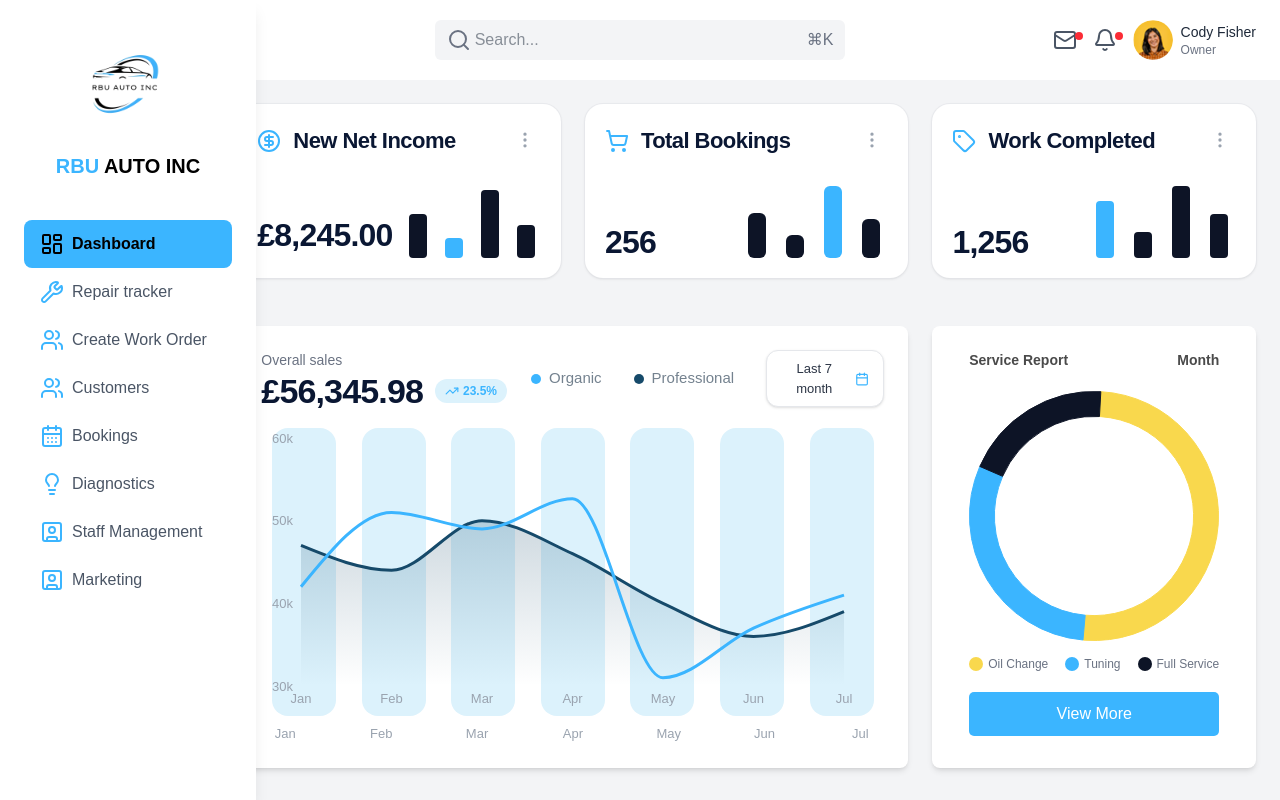
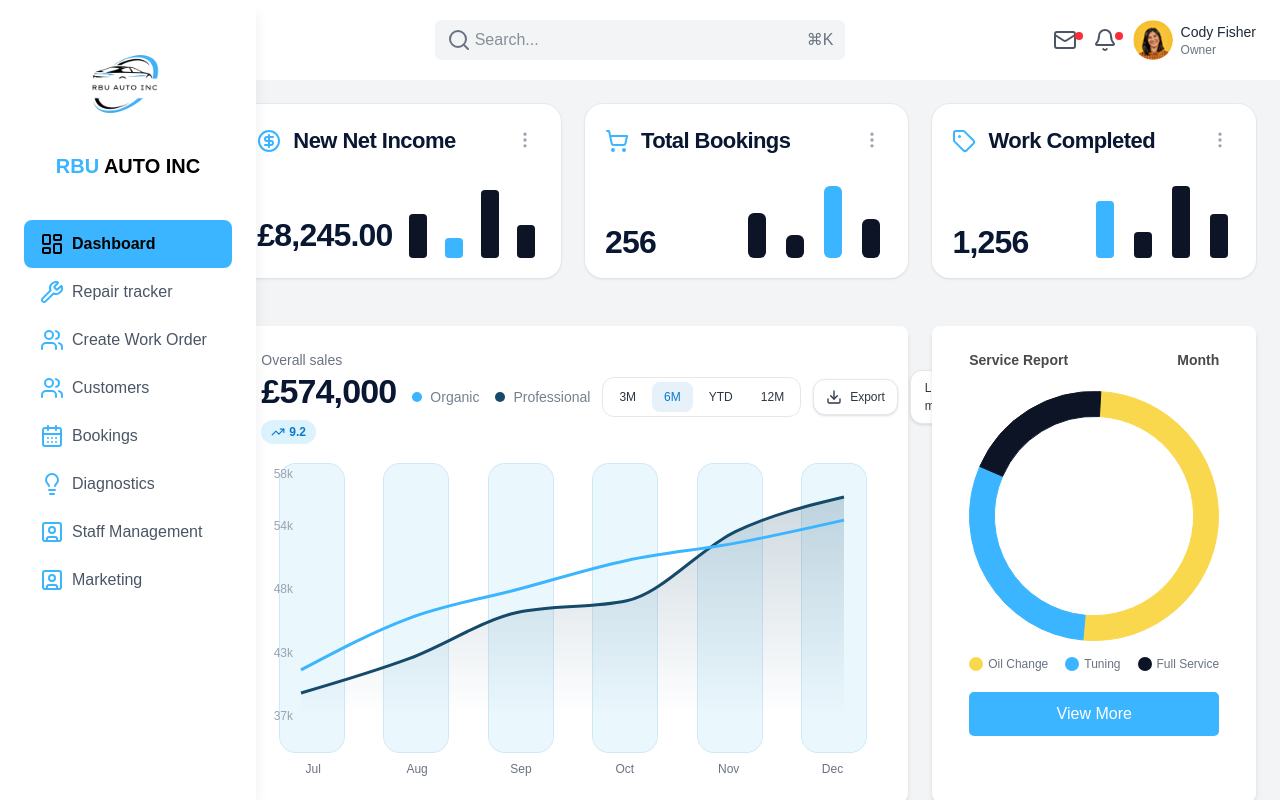
Before and after one commit to hamzaj-b/RBU-Autos, a Next.js app: page / in a window 1280 px wide. Built offline with nearby package versions, Linux system fonts and the light colour scheme.

Commit message:
UI fixes

```diff
--- a/app/components/RecentWorkOrder.jsx
+++ b/app/components/RecentWorkOrder.jsx
@@ -6,63 +6,69 @@ const RecentWorkOrder = ({
   heading = "Recent Work Order",
 }) => {
   return (
-    <div
-      className={`${containerWidth} p-4 sm:p-5 bg-white rounded-[18px] shadow-sm ring-1 ring-gray-200/70`}
-    >
+    <div className={`${containerWidth} `}>
       <h2 className="text-lg sm:text-[22px] px-3 sm:px-4 py-2 sm:py-3 text-gray-500 font-semibold mb-2 sm:mb-4">
         {heading}
       </h2>
+
       <div className="overflow-x-auto">
+        {/* Header Row */}
         <div className="min-w-[600px] grid grid-cols-5 gap-2 sm:gap-4 bg-gray-200 rounded-2xl py-2 sm:py-3 px-2 sm:px-4 mx-1 sm:mx-2 mb-1 sm:mb-2 font-medium text-sm sm:text-base text-gray-600">
-          <span className="min-w-[60px]">No</span>
-          <span className="min-w-[120px]">Customer</span>
-          <span className="min-w-[100px]">Order Date</span>
-          <span className="min-w-[100px]">Status</span>
-          <span className="min-w-[120px]">Assign</span>
+          <span>No</span>
+          <span>Customer</span>
+          <span>Order Date</span>
+          <span>Status</span>
+          <span>Assign</span>
         </div>
+
+        {/* Data Rows */}
         {data.map((item) => (
           <div
             key={item.id}
-            className="min-w-[600px] flex items-center justify-between py-1 sm:py-2 border-b border-gray-200"
+            className="min-w-[600px] grid grid-cols-5 gap-2 sm:gap-4 items-center py-2 px-2 sm:px-4 mx-1 sm:mx-2 border-b border-gray-200"
           >
-            <div className="min-w-[60px] pl-3 sm:pl-4">
-              <p className="text-gray-600 text-base sm:text-lg">{item.id}</p>
-            </div>
-            <div className="min-w-[120px] h-auto flex items-center">
-              <p className="flex items-center gap-1 sm:gap-2 text-gray-500 text-sm sm:text-[15px]">
+            {/* ID */}
+            <p className="text-gray-600 text-sm sm:text-base">{item.id}</p>
+
+            {/* Customer */}
+            <div className="flex items-center gap-2">
               <img
                 src={item.image}
-                  width={24}
-                  className="sm:w-[40px]"
                 alt=""
+                className="w-6 h-6 sm:w-8 sm:h-8 rounded-full"
               />
+              <span className="text-gray-600 text-sm sm:text-base">
                 {item.customer}
-              </p>
+              </span>
             </div>
-            <div className="min-w-[100px]">
-              <p className="flex flex-col justify-start text-gray-600 text-sm sm:text-[15px]">
+
+            {/* Order Date + Time */}
+            <div className="flex flex-col">
+              <span className="text-gray-600 text-sm sm:text-base">
                 {item.orderDate}
-                <span className="text-gray-600">{item.orderTime}</span>
-              </p>
+              </span>
+              <span className="text-gray-500 text-xs sm:text-sm">
+                {item.orderTime}
+              </span>
             </div>
-            <div className="min-w-[100px]">
+
+            {/* Status */}
             <p
-                className={`w-20 sm:w-24 h-5 sm:h-6 rounded-full flex items-center justify-center text-sm sm:text-[15px] ${
+              className={`w-20 sm:w-24 h-6 rounded-full flex items-center justify-center text-xs sm:text-sm font-medium ${
                 item.status === "Completed"
-                    ? "bg-green-100 text-[#2f9d56]"
-                    : "bg-yellow-100 text-[#9AA20C]"
+                  ? "bg-green-100 text-green-600"
+                  : "bg-yellow-100 text-yellow-600"
               }`}
             >
               {item.status}
             </p>
-            </div>
-            <div className="min-w-[120px]">
+
+            {/* Assign Input */}
             <input
               type="text"
               placeholder="Select Employee"
-                className="w-24 sm:w-28 h-6 sm:h-7 text-center text-sm sm:text-[15px] rounded-lg border border-gray-300 text-gray-600 focus:border-gray-400 focus:outline-none"
+              className="w-28 h-7 text-sm rounded-lg border border-gray-300 text-gray-600 focus:border-gray-400 focus:outline-none"
             />
-            </div>
           </div>
         ))}
       </div>
--- a/app/components/dashboard/SalesCard.jsx
+++ b/app/components/dashboard/SalesCard.jsx
@@ -9,8 +9,9 @@ import {
   AreaChart,
   Area,
 } from "recharts";
-import { Calendar, TrendingUp } from "lucide-react";
+import { Calendar, TrendingUp, Download } from "lucide-react";
 
+/** --- Demo data (12 months so ranges work) --- */
 const fullData = [
   { month: "Jan", organic: 42000, professional: 47000 },
   { month: "Feb", organic: 51000, professional: 44000 },
@@ -19,10 +20,21 @@ const fullData = [
   { month: "May", organic: 31000, professional: 40000 },
   { month: "Jun", organic: 37000, professional: 36000 },
   { month: "Jul", organic: 41000, professional: 39000 },
+  { month: "Aug", organic: 45500, professional: 42000 },
+  { month: "Sep", organic: 48000, professional: 46000 },
+  { month: "Oct", organic: 50500, professional: 47000 },
+  { month: "Nov", organic: 52000, professional: 53000 },
+  { month: "Dec", organic: 54000, professional: 56000 },
 ];
 
 const currency = (n) =>
-  `£${n.toLocaleString(undefined, { minimumFractionDigits: 0 })}`;
+  `£${Math.round(n).toLocaleString(undefined, { minimumFractionDigits: 0 })}`;
+
+const sum = (arr, k1, k2) =>
+  arr.reduce(
+    (acc, d) => acc + (k1 ? d[k1] || 0 : 0) + (k2 ? d[k2] || 0 : 0),
+    0
+  );
 
 const LegendDot = ({ color }) => (
   <span
@@ -31,76 +43,219 @@ const LegendDot = ({ color }) => (
   />
 );
 
-/** Drive hoverIndex from tooltip so the correct column highlights */
-function CustomTooltip({
-  active,
-  payload,
-  label,
-  data,
-  setHoverIndex,
-}) {
+/** Tooltip that also informs hoverIndex */
+function CustomTooltip({ active, payload, label, data, setHoverIndex, show }) {
   if (!active || !payload || !payload.length) {
     setHoverIndex(null);
     return null;
   }
 
-  // Find the hovered index using the label (month)
   const i = data.findIndex((d) => d.month === label);
   if (i !== -1) setHoverIndex(i);
 
-  const net = payload.reduce((acc, p) => acc + (p.value || 0), 0);
+  const rows = [
+    show.professional && payload.find((p) => p.dataKey === "professional"),
+    show.organic && payload.find((p) => p.dataKey === "organic"),
+  ].filter(Boolean);
+
+  const net = rows.reduce((acc, p) => acc + (p?.value || 0), 0);
 
   return (
-    <div className="rounded-2xl bg-white px-4 py-3 text-center shadow-[0_12px_30px_rgba(0,0,0,0.12)] ring-1 ring-black/5">
-      <div className="text-[13px] font-semibold text-blue">
-        {currency(net)}
+    <div className="rounded-2xl bg-white px-3.5 py-3 shadow-[0_12px_30px_rgba(0,0,0,0.12)] ring-1 ring-black/5">
+      <div className="text-[13px] font-semibold text-[#0a1733]">
+        {currency(net)} <span className="text-gray-500 font-normal">net</span>
       </div>
-      <div className="text-[11px] text-gray-500 -mt-0.5">Net sales</div>
+      <div className="mt-1 space-y-1">
+        {rows.map((p) => (
+          <div
+            key={p.dataKey}
+            className="flex items-center justify-between gap-6 text-[12px]"
+          >
+            <span className="inline-flex items-center gap-2 text-gray-600">
+              <LegendDot color={p.stroke} />
+              {p.dataKey === "professional" ? "Professional" : "Organic"}
+            </span>
+            <span className="font-medium text-[#0a1733]">
+              {currency(p.value || 0)}
+            </span>
+          </div>
+        ))}
+      </div>
+      <div className="mt-1 text-[11px] text-gray-500 text-right">{label}</div>
     </div>
   );
 }
 
+/** Export helper */
+function exportCsv(rows) {
+  const header = ["Month", "Organic", "Professional"].join(",");
+  const body = rows
+    .map((r) => [r.month, r.organic ?? "", r.professional ?? ""].join(","))
+    .join("\n");
+  const blob = new Blob([`${header}\n${body}`], {
+    type: "text/csv;charset=utf-8",
+  });
+  const url = URL.createObjectURL(blob);
+  const a = document.createElement("a");
+  a.href = url;
+  a.download = "overall_sales.csv";
+  a.click();
+  URL.revokeObjectURL(url);
+}
+
 export default function OverallSalesCard() {
-  const [range] = React.useState(7);
+  /** Ranges */
+  const rangeOptions = [
+    { key: "3M", size: 3, label: "Last 3 months" },
+    { key: "6M", size: 6, label: "Last 6 months" },
+    { key: "YTD", size: new Date().getMonth() + 1, label: "YTD" }, // Jan..current month
+    { key: "12M", size: 12, label: "Last 12 months" },
+  ];
+
+  const [rangeKey, setRangeKey] = React.useState("6M");
+  const activeRange =
+    rangeOptions.find((r) => r.key === rangeKey) || rangeOptions[1];
   const [hoverIndex, setHoverIndex] = React.useState(null);
-  const data = React.useMemo(() => fullData.slice(-range), [range]);
+  const [show, setShow] = React.useState({ organic: true, professional: true });
+
+  /** Slice data based on range */
+  const data = React.useMemo(() => {
+    const size = Math.max(1, Math.min(activeRange.size, fullData.length));
+    return fullData.slice(-size);
+  }, [activeRange.size]);
+
+  /** Totals + vs previous window */
+  const totalNow = sum(
+    data,
+    show.organic ? "organic" : null,
+    show.professional ? "professional" : null
+  );
+
+  const prevWindow = React.useMemo(() => {
+    const size = data.length;
+    const start = Math.max(0, fullData.length - size * 2);
+    const end = fullData.length - size;
+    return fullData.slice(start, end);
+  }, [data.length]);
+
+  const totalPrev = sum(
+    prevWindow,
+    show.organic ? "organic" : null,
+    show.professional ? "professional" : null
+  );
+
+  const pct =
+    totalPrev > 0
+      ? (((totalNow - totalPrev) / totalPrev) * 100).toFixed(1)
+      : "—";
+
+  const loading = false; // hook in real loading if needed
+  const isEmpty =
+    !data || data.length === 0 || (!show.organic && !show.professional);
 
   return (
     <div className="w-full rounded-[18px]">
-      <div className="flex items-start justify-between gap-6">
+      {/* Header */}
+      <div className="flex flex-col gap-4 sm:flex-row sm:items-center sm:justify-between">
         <div>
           <div className="text-sm font-medium text-gray-500">Overall sales</div>
-          <div className="mt-1 flex items-center gap-3">
-            <div className="text-[34px] font-extrabold leading-none tracking-tight text-[#0a1733]">
-              £56,345.98
+          <div className="mt-1 flex flex-wrap items-center gap-3">
+            <div className="text-[30px] sm:text-[34px] font-extrabold leading-none tracking-tight text-[#0a1733]">
+              {currency(totalNow)}
             </div>
-            <span className="inline-flex items-center gap-1 rounded-full bg-[#dcf2fc] px-2.5 py-1 text-xs font-semibold text-blue">
-              <TrendingUp className="h-3.5 w-3.5" /> 23.5%
+            <span
+              className={`inline-flex items-center gap-1 rounded-full px-2.5 py-1 text-xs font-semibold ${
+                typeof pct === "string" || parseFloat(pct) >= 0
+                  ? "bg-[#dcf2fc] text-[#0a7acb]"
+                  : "bg-red-50 text-red-600"
+              }`}
+              title={`${activeRange.label} vs previous window`}
+            >
+              <TrendingUp className="h-3.5 w-3.5" />
+              {typeof pct === "string" ? pct : `${pct}%`}
             </span>
           </div>
         </div>
 
-        <div className="flex items-center gap-8">
-          <div className="hidden md:flex items-center gap-8 text-[15px] font-medium text-[#74828f]">
-            <span className="inline-flex items-center gap-2">
+        {/* Controls */}
+        <div className="flex flex-col items-stretch gap-2 sm:flex-row sm:items-center sm:gap-3">
+          {/* Legend toggles */}
+          <div className="flex items-center gap-4 text-[14px] font-medium text-[#74828f]">
+            <button
+              onClick={() => setShow((s) => ({ ...s, organic: !s.organic }))}
+              className={`inline-flex items-center gap-2 transition ${
+                show.organic ? "opacity-100" : "opacity-40"
+              } hover:opacity-100`}
+              aria-pressed={show.organic}
+              title="Toggle Organic"
+            >
               <LegendDot color="#3bb5ff" /> Organic
-            </span>
-            <span className="inline-flex items-center gap-2">
+            </button>
+            <button
+              onClick={() =>
+                setShow((s) => ({ ...s, professional: !s.professional }))
+              }
+              className={`inline-flex items-center gap-2 transition ${
+                show.professional ? "opacity-100" : "opacity-40"
+              } hover:opacity-100`}
+              aria-pressed={show.professional}
+              title="Toggle Professional"
+            >
               <LegendDot color="#164a6a" /> Professional
-            </span>
+            </button>
           </div>
-          <button className="inline-flex items-center gap-2 rounded-xl border border-gray-200 bg-white px-3.5 py-2 text-[13px] font-medium text-[#2c3545] shadow-sm hover:bg-gray-50">
-            Last 7 month
-            <Calendar className="h-4 w-4 text-blue" />
+
+          {/* Range pills */}
+          <div className="flex items-center gap-1 rounded-xl border border-gray-200 bg-white p-1">
+            {rangeOptions.map((r) => (
+              <button
+                key={r.key}
+                onClick={() => setRangeKey(r.key)}
+                className={`px-3 py-1.5 text-[12px] font-medium rounded-lg transition ${
+                  rangeKey === r.key
+                    ? "bg-[#0a7acb]/10 text-[#0a7acb]"
+                    : "text-[#2c3545] hover:bg-gray-50"
+                }`}
+                title={r.label}
+              >
+                {r.key}
               </button>
+            ))}
+          </div>
+
+          {/* Export */}
+          <button
+            // onClick={() => exportCsv(data)}
+            className="inline-flex items-center gap-2 rounded-xl border border-gray-200 bg-white px-3 py-2 text-[12px] font-medium text-[#2c3545] shadow-sm hover:bg-gray-50"
+            title="Export CSV"
+          >
+            <Download className="h-4 w-4" />
+            Export
+          </button>
+
+          {/* Static label (kept from your design) */}
+          <div className="inline-flex items-center gap-2 rounded-xl border border-gray-200 bg-white px-3.5 py-2 text-[12px] font-medium text-[#2c3545] shadow-sm">
+            {activeRange.label}
+            <Calendar className="h-4 w-4 text-[#0a7acb]" />
+          </div>
         </div>
       </div>
 
-      {/* Chart area */}
+      {/* Chart / Empty / Loading */}
       <div className="relative mt-5 h-72 w-full">
-        {/* Backdrop columns underneath chart */}
+        {loading ? (
+          <div className="absolute inset-0 grid place-items-center text-gray-500">
+            Loading…
+          </div>
+        ) : isEmpty ? (
+          <div className="absolute inset-0 grid place-items-center text-gray-500">
+            No data to display
+          </div>
+        ) : (
+          <>
+            {/* Backdrop columns */}
             <div
-          className="pointer-events-none absolute inset-0 z-0 grid gap-5 px-2"
+              className="pointer-events-none absolute inset-0 z-0 grid gap-3 px-1 sm:gap-5 sm:px-2"
               style={{
                 gridTemplateColumns: `repeat(${data.length}, minmax(0, 1fr))`,
               }}
@@ -108,68 +263,74 @@ export default function OverallSalesCard() {
               {data.map((_, i) => (
                 <div
                   key={i}
-              className="mx-auto h-full w-full max-w-[64px] rounded-2xl transition-all duration-200"
+                  className="mx-auto h-full w-full max-w-[64px] rounded-2xl ring-1 ring-[#cfe8f6] transition-all duration-200"
                   style={{
-                // green-500 -> green-100 gradient on the hovered column
                     background:
                       hoverIndex === i
-                    ? "linear-gradient(180deg, rgba(59, 181, 255,1) 0%, rgba(220, 242, 252,1) 55%, rgba(240,253,244,0.00) 100%)"
-                    : "rgba(220, 242, 252,1)", // base mint column
+                        ? "linear-gradient(180deg, rgba(59,181,255,0.25) 0%, rgba(220,242,252,0.9) 60%, rgba(255,255,255,0.0) 100%)"
+                        : "rgba(220,242,252,0.6)",
                   }}
                 />
               ))}
             </div>
 
-        {/* Chart sits above the backdrop */}
+            {/* Chart */}
             <div className="relative z-10 h-full">
               <ResponsiveContainer width="100%" height="100%">
                 <AreaChart
                   data={data}
                   onMouseLeave={() => setHoverIndex(null)}
-              margin={{ top: 10, right: 40, left: 0, bottom: 0 }}
+                  margin={{ top: 10, right: 40, left: 0, bottom: 6 }}
                 >
                   <defs>
-                {/* Organic (yellow line) */}
                     <linearGradient id="organic" x1="0" y1="0" x2="0" y2="1">
-                  <stop offset="0%" stopColor="#3bb5ff" stopOpacity={0.28} />
+                      <stop
+                        offset="0%"
+                        stopColor="#3bb5ff"
+                        stopOpacity={0.28}
+                      />
                       <stop offset="100%" stopColor="#3bb5ff" stopOpacity={0} />
                     </linearGradient>
-                {/* Professional (green area) */}
                     <linearGradient id="pro" x1="0" y1="0" x2="0" y2="1">
-                  <stop offset="0%" stopColor="#164a6a" stopOpacity={0.35} />
+                      <stop
+                        offset="0%"
+                        stopColor="#164a6a"
+                        stopOpacity={0.35}
+                      />
                       <stop offset="100%" stopColor="#164a6a" stopOpacity={0} />
                     </linearGradient>
                   </defs>
 
+                  {/* Hide internal X ticks to avoid duplicate months */}
                   <XAxis
                     dataKey="month"
                     axisLine={false}
                     tickLine={false}
-                tick={{ fill: "#9aa3af", fontSize: 13 }}
+                    tick={false}
                   />
                   <YAxis
-                domain={[30000, 60000]}
-                ticks={[30000, 40000, 50000, 60000]}
+                    domain={["dataMin - 2000", "dataMax + 2000"]}
                     tickFormatter={(v) => `${Math.round(v / 1000)}k`}
                     width={40}
                     axisLine={false}
                     tickLine={false}
-                tick={{ fill: "#9aa3af", fontSize: 13 }}
+                    tick={{ fill: "#9aa3af", fontSize: 12 }}
                   />
 
-              {/* Tooltip drives hoverIndex */}
                   <Tooltip
                     content={(props) => (
                       <CustomTooltip
                         {...props}
                         data={data}
                         setHoverIndex={setHoverIndex}
+                        show={show}
                       />
                     )}
                     cursor={{ stroke: "#e5e7eb" }}
                   />
 
-              {/* Professional (green) */}
+                  {/* Series (conditional render via legend toggles) */}
+                  {show.professional && (
                     <Area
                       type="monotone"
                       dataKey="professional"
@@ -179,8 +340,9 @@ export default function OverallSalesCard() {
                       dot={false}
                       activeDot={{ r: 6, fill: "#164a6a" }}
                     />
+                  )}
 
-              {/* Organic (yellow) */}
+                  {show.organic && (
                     <Line
                       type="monotone"
                       dataKey="organic"
@@ -194,18 +356,34 @@ export default function OverallSalesCard() {
                         strokeWidth: 3,
                       }}
                     />
+                  )}
                 </AreaChart>
               </ResponsiveContainer>
             </div>
+          </>
+        )}
       </div>
 
-      <div className="mt-2 flex justify-between px-2 text-[13px] text-[#9aa3af]">
-        {data.map((d) => (
-          <span key={d.month} className="w-8 text-center">
+      {/* Single month row (only place months appear) */}
+      {!isEmpty && (
+        <div
+          className="mt-2 grid"
+          style={{
+            gridTemplateColumns: `repeat(${data.length}, minmax(0, 1fr))`,
+          }}
+        >
+          {data.map((d, i) => (
+            <span
+              key={d.month}
+              className={`px-1 text-center text-[12px] text-[#6b7280] transition ${
+                hoverIndex === i ? "font-semibold text-[#0a1733]" : ""
+              }`}
+            >
               {d.month}
             </span>
           ))}
         </div>
+      )}
     </div>
   );
 }
```
Lines whose indentation alone changed are shown as unchanged.
